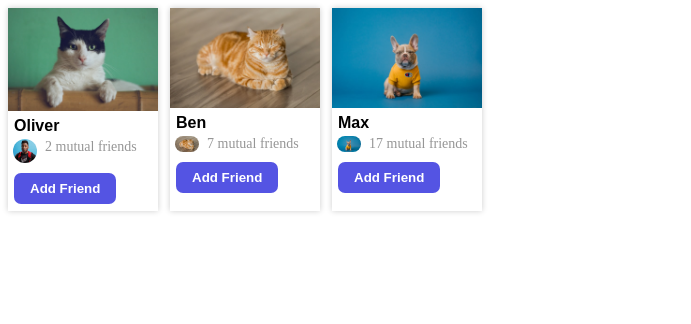
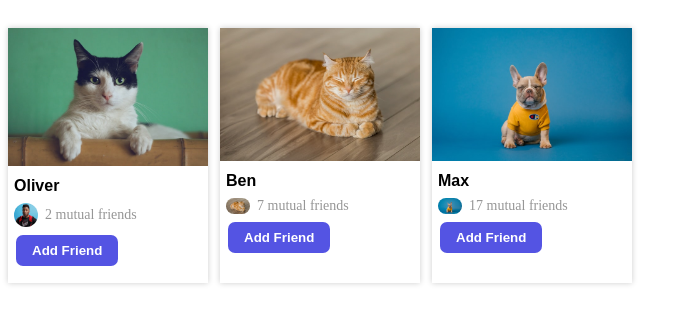
Before and after one commit to sameerbasha17/HTML-and-CSS, a plain HTML site: page HTML_practice/Lesson11/11d.html in a window 1280 px wide. Shown: the whole page, without its empty margins (0-691 px from the left). Drawn offline with Linux system fonts and the light colour scheme.

Commit message:
Lesson 11

```diff
--- a/HTML_practice/Lesson11/11d.html
+++ b/HTML_practice/Lesson11/11d.html
@@ -5,17 +5,18 @@
     <style>
       .grid{
         display : grid;
-        grid-template-columns :150px 150px 150px;
+        grid-template-columns :200px 200px 200px;
         grid-column-gap: 12px;
       }
       .profile-picture{
-        width : 100%;
+        width : 200px;
+        margin-bottom : 5px;
       }
       .name{
         font-family : Arial;
         font-weight : bold;
         margin-top : 6px;
-        margin-bottom : 4px;
+        margin-bottom : 8px;
         margin-left : 6px;
       }
       .mutual-friends{
@@ -36,22 +37,25 @@
         border-radius : 7px;
         color : white;
         font-weight : bold;
-        margin-left : 6px;
-        margin-top :10px;
+        margin-left : 8px;
       }
       .profile{
         box-shadow : 0 0px 6px rgba(0,0,0,0.2);
-        padding-bottom : 7px;
+        padding-bottom : 17px;
+        margin-top:20px;
       }
       .profile-logo{
         width : 80%;
         object-fit : cover;
         border-radius : 25px;
-        margin-left : 5px;
+        margin-left : 6px;
+        vertical-align : middle;
       }
       .mutual-friends-row{
         display : grid;
         grid-template-columns: 30px 1fr;
+        margin-bottom : 8px;
+        align-items : center;
       }
     </style>
   </head>
```
